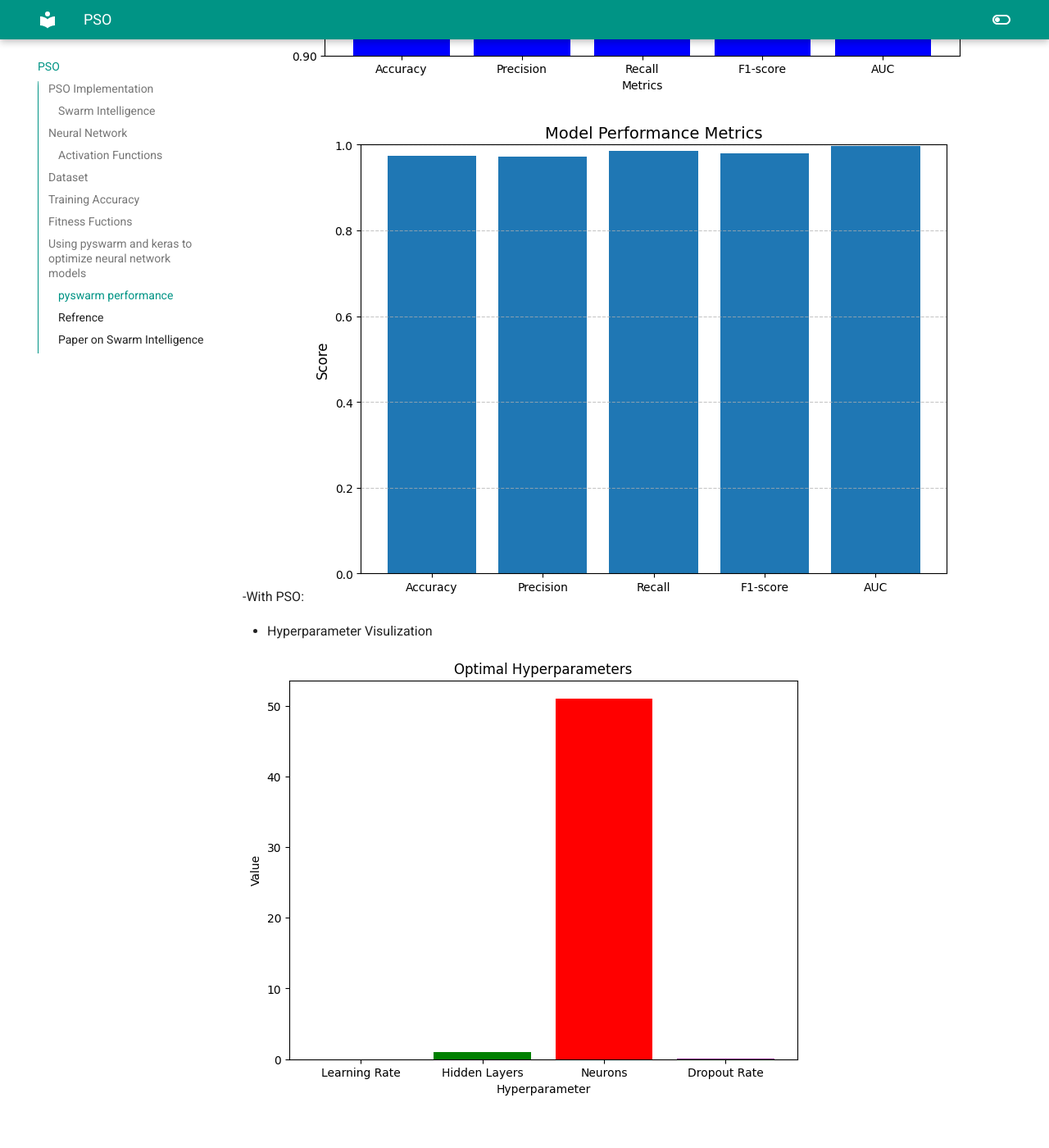
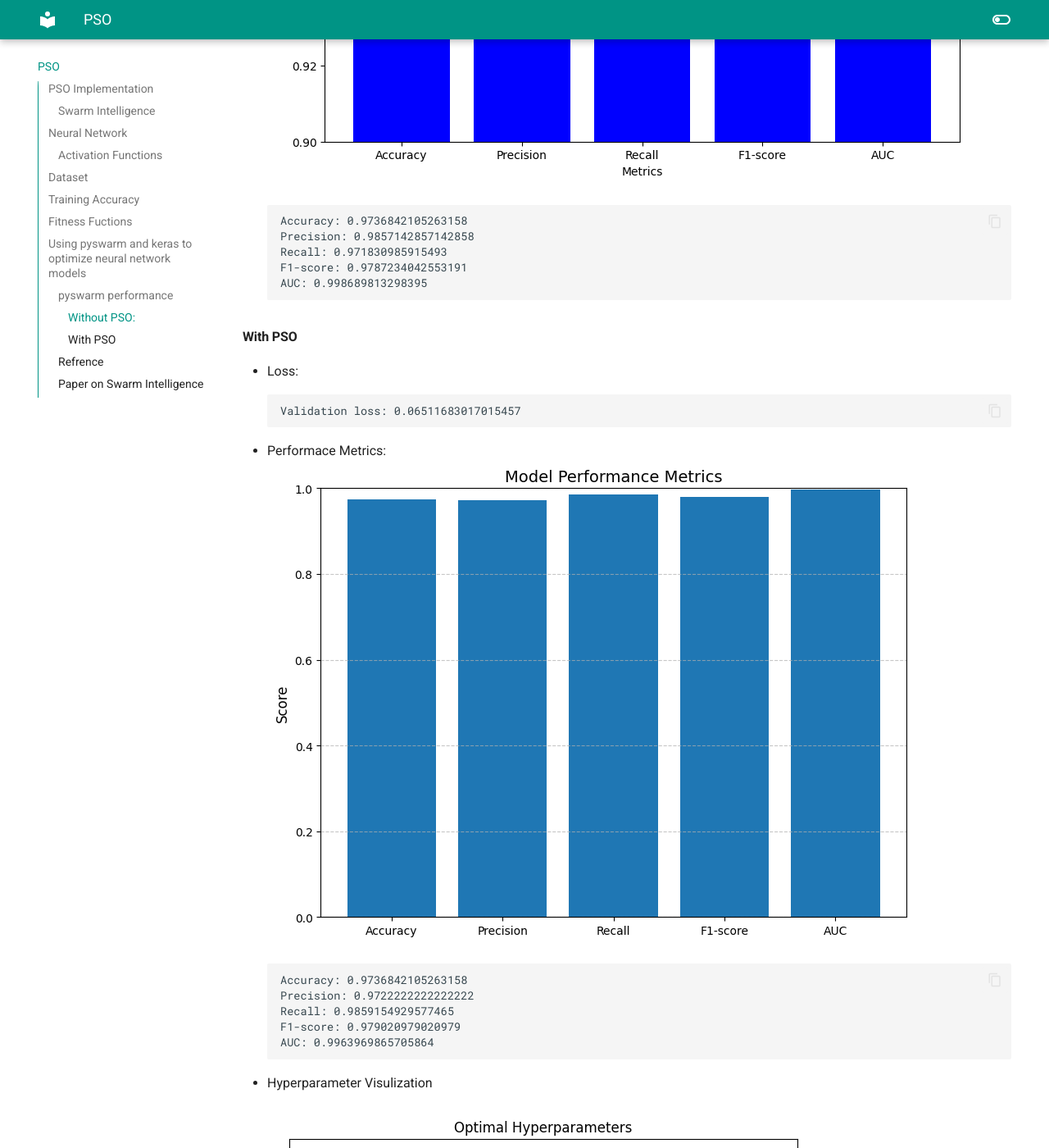
Before and after one commit to iamrajharshit/ProjectRakuten, an MkDocs documentation site: the page built from docs/pso.md, in a window 1280 px wide and 1400 px high, scrolled down 5671 px. Shown: the whole window at 82% size. Built offline with MkDocs 1.6.1 and Material for MkDocs 9.7.7, drawn with Linux system fonts in a browser that asks for light colours; some of the changed text lies outside the part shown.

Commit message:
addded pic

````diff
--- a/docs/pso.md
+++ b/docs/pso.md
@@ -215,13 +215,35 @@ def tanh(x):
 - The [NoteBook]() containing training NN using brest_cancer dataset and optimized using PSO
 
 ### pyswarm performance
+#### Without PSO:
+- Loss:
+```
+Validation loss: 0.06128723919391632
+```
+- Performance Metrics:
+![Performance](./img/pso/no%20pso.png)
+```
+Accuracy: 0.9736842105263158
+Precision: 0.9857142857142858
+Recall: 0.971830985915493
+F1-score: 0.9787234042553191
+AUC: 0.998689813298395
+```
 
-- Model Performance
-- Without PSO:
-![Performance](./img/pso/no%20pso.png)
-
--With PSO:
+#### With PSO
+- Loss:
+```
+Validation loss: 0.06511683017015457
+```
+- Performace Metrics:
 ![Performance](./img/pso/Model Performance Metrics.png)
+```
+Accuracy: 0.9736842105263158
+Precision: 0.9722222222222222
+Recall: 0.9859154929577465
+F1-score: 0.979020979020979
+AUC: 0.9963969865705864
+```
 
 - Hyperparameter Visulization
 
````
Also changed, not shown: other parts of docs/pso.md (+2 -0 lines).
